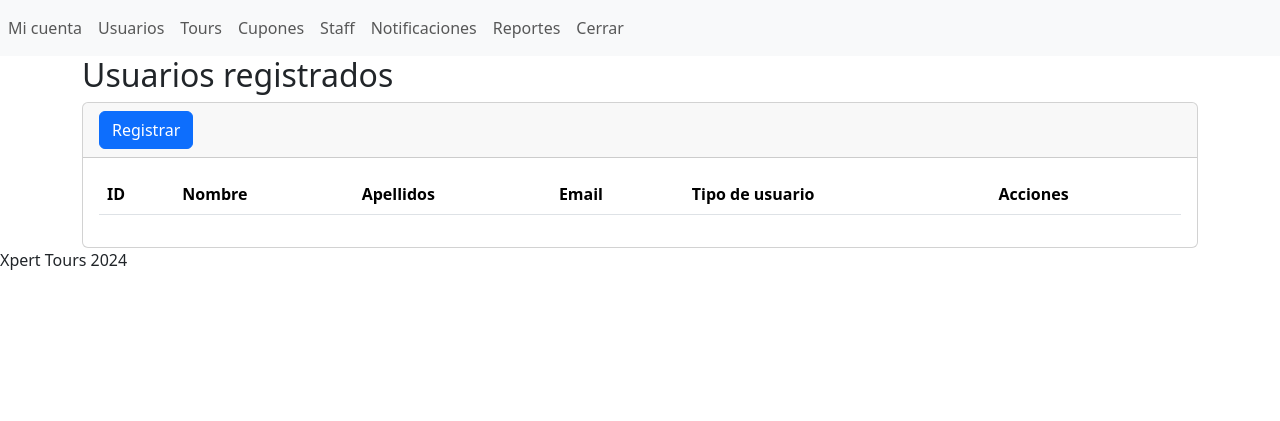
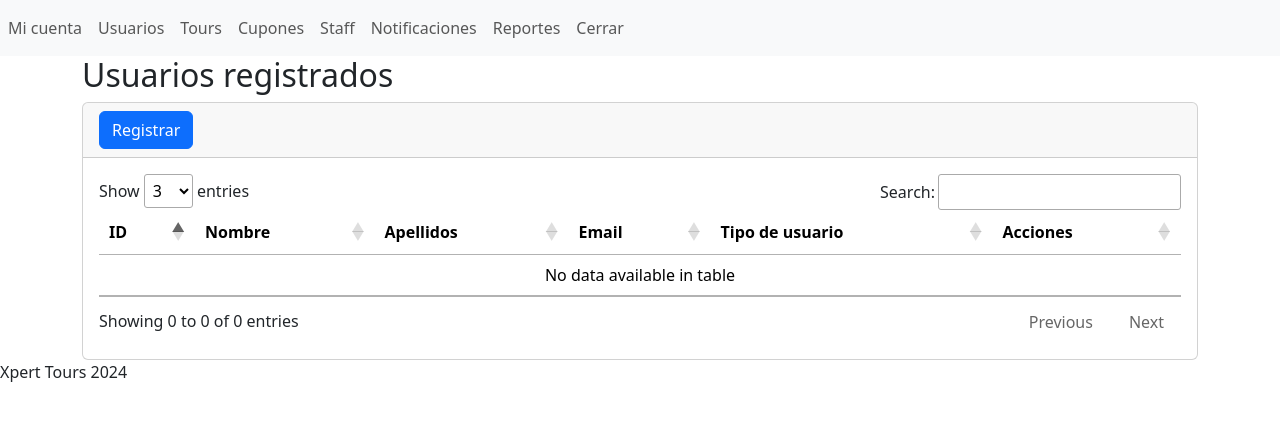
Before and after one commit to jhon-ran/xpert, a PHP site: page /xpert/secciones/usuarios/ in a window 1280 px wide. Shown: the top 421 px of the page. Run offline with PHP 8.4, Linux system fonts and the light colour scheme; data that the repository does not hold is empty; some libraries are stand-ins or nearby versions.

Commit message:
add data Tables and alert model

```diff
--- a/secciones/usuarios/index.php
+++ b/secciones/usuarios/index.php
@@ -43,9 +43,7 @@ $usuarios = $sentencia->fetchAll(PDO::FETCH_ASSOC);
     <div
       class="table-responsive-sm"
     >
-      <table
-        class="table"
-      >
+      <table class="table" id="tabla_id">
         <thead>
           <tr>
             <th scope="col">ID</th>
--- a/templates/footer.php
+++ b/templates/footer.php
@@ -15,5 +15,22 @@
     integrity="sha384-BBtl+eGJRgqQAUMxJ7pMwbEyER4l1g+O15P+16Ep7Q9Q+zqX6gSbd85u4mG4QzX+"
     crossorigin="anonymous"
 ></script>
+
+<!--Función para llamar Data Tables-->
+<script>
+  $(document).ready(function(){
+    $("#tabla_id").DataTable({
+      "pageLength":3,
+      lengthMenu:[
+        [3,5,10,25,50],
+        [3,5,10,25,50]
+      ],
+      "language": {
+          //No carga modulo de lengua, genera error, descomentar cuando haya solución
+            //"url":"//cdn.datatables.net/plug-ins/2.0.5/i18n/es-MX.json"
+        }
+    });
+  });
+</script>
 </body>
 </html>
--- a/templates/header.php
+++ b/templates/header.php
@@ -22,6 +22,13 @@ $url_base = "/xpert/";
             integrity="sha384-T3c6CoIi6uLrA9TneNEoa7RxnatzjcDSCmG1MXxSR1GAsXEV/Dwwykc2MPK8M2HN"
             crossorigin="anonymous"
         />
+        <!-- cdn JQuery v.3.7.1-->
+        <script src="https://code.jquery.com/jquery-3.7.1.min.js" integrity="sha256-/JqT3SQfawRcv/BIHPThkBvs0OEvtFFmqPF/lYI/Cxo=" crossorigin="anonymous"></script>
+        <!-- cdn DataTables v.1.12.1 -->
+        <link rel="stylesheet" href="https://cdn.datatables.net/2.0.5/css/dataTables.dataTables.css" />
+        <script src="https://cdn.datatables.net/2.0.5/js/dataTables.js"></script>
+        <!-- cdn para Sweet Alert 2, alertas de acciones -->
+        <script src="https://cdn.jsdelivr.net/npm/sweetalert2@11"></script>
     </head>
 
     <body>
```
Also changed, not shown: secciones/cupones/index.php (+20 -2 lines).
